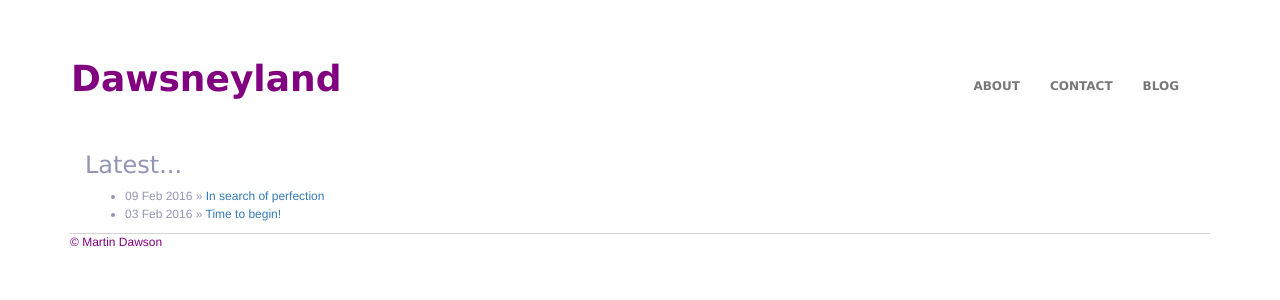
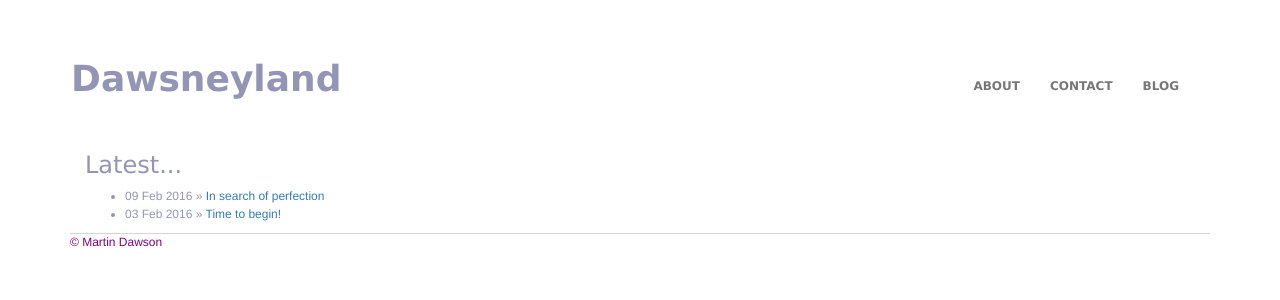
Before and after one commit to dawsino/dawsino.github.io, a Jekyll site: the page built from index.html, in a window 1280 px wide. Shown: the top 300 px of the page. Built offline with Jekyll 4.4.1, drawn with Linux system fonts in a browser that asks for light colours.

Commit message:
more color change

```diff
--- a/css/main.css
+++ b/css/main.css
@@ -63,7 +63,7 @@ ul.posts li {
   border-color: #fff;
 }
 .navbar-default .navbar-brand {
-  color: purple;
+  color: #9494b7;
 }
 .navbar-default .navbar-brand:hover,
 .navbar-default .navbar-brand:focus {
```
